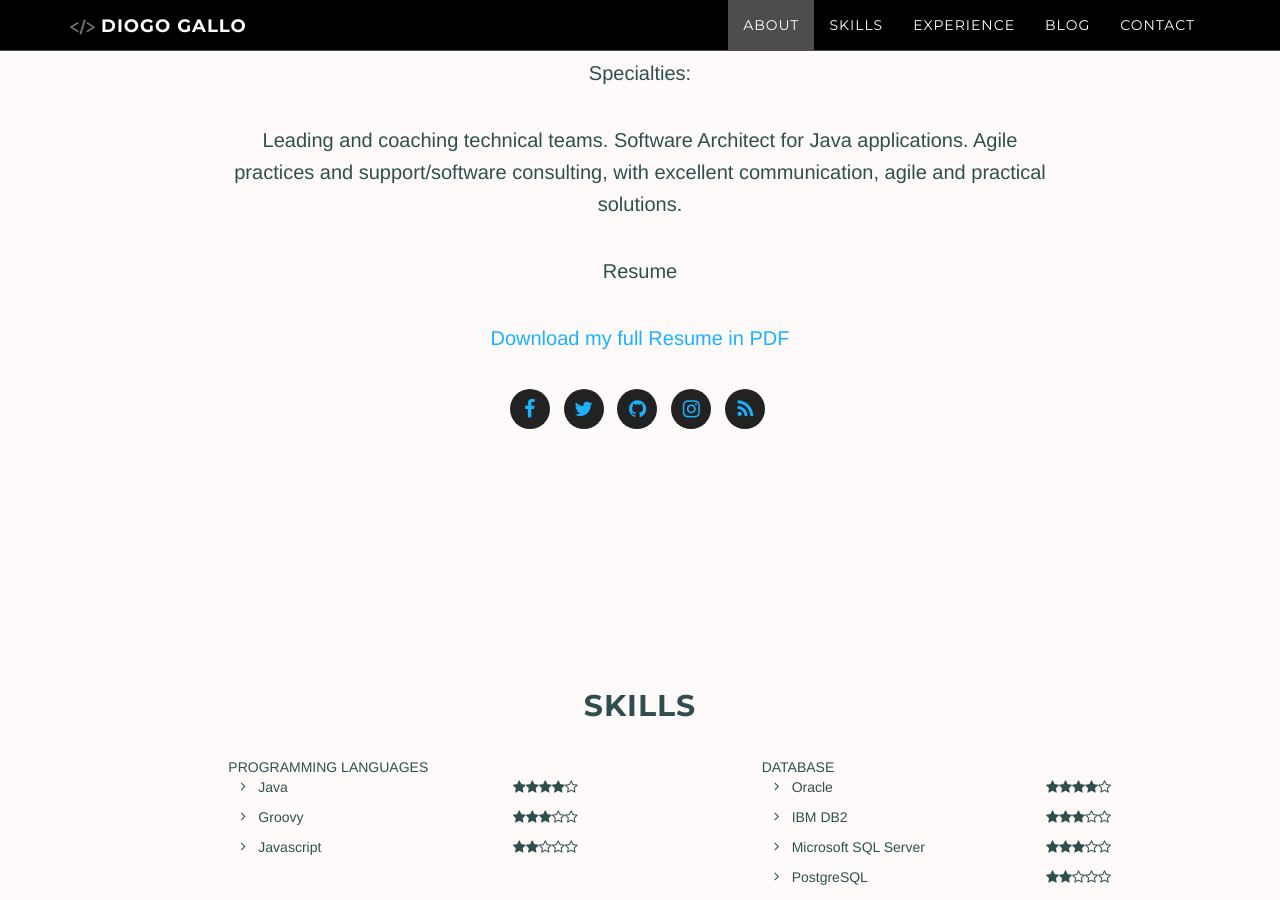
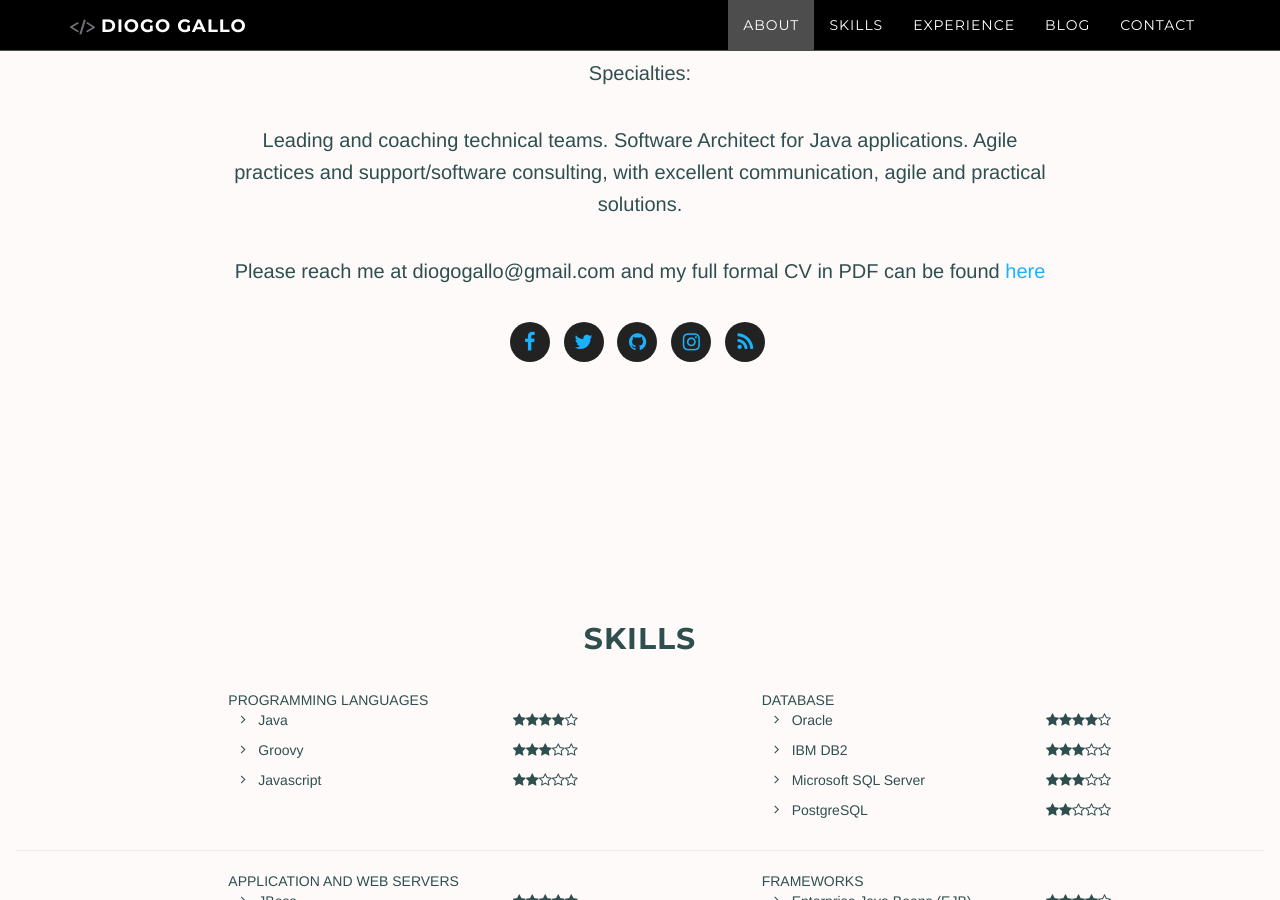
Before and after one commit to diogogallo/diogogallo.github.io, a Jekyll site: the page built from index.html, in a window 1280 px wide and 900 px high, scrolled down 1487 px. Built offline with Jekyll 4.4.1, drawn with Linux system fonts in a browser that asks for light colours; nearby versions of some CDN libraries; comment, search, counter and statistics services are not loaded.

Commit message:
Change message

```diff
--- a/0_about.html
+++ b/0_about.html
@@ -19,6 +19,4 @@ Leading and coaching technical teams.
 Software Architect for Java applications.
 Agile practices and support/software consulting, with excellent communication, agile and practical solutions.
 
-Resume
-
-[Download my full Resume in PDF](http://bit.ly/1M0NO6h "Download my full Resume in PDF")
+Please reach me at diogogallo@gmail.com and my full formal CV in PDF can be found [here](http://bit.ly/1M0NO6h "Download my full CV in PDF")
```
